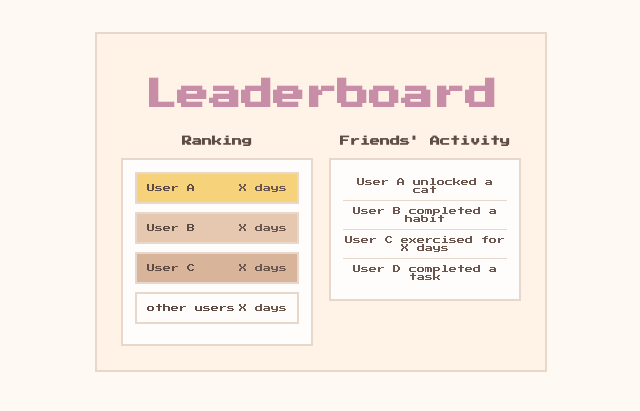
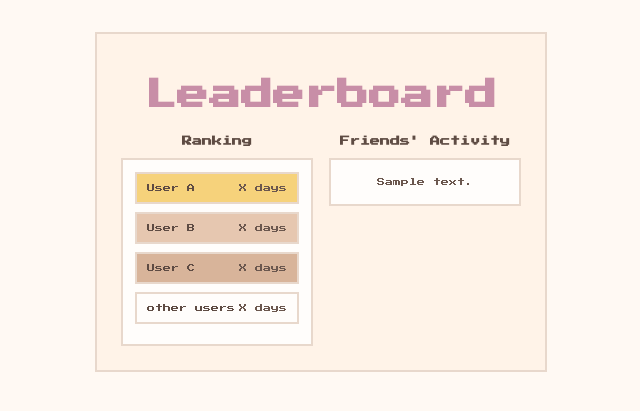
Before and after one commit to nehanair-04/CITS3403-Purrsist, a Flask app: template app/templates/Leaderboard_page.html in a window 1280 px wide. Shown: the top 411 px of the page, without its empty margins (319-959 px from the left). Run offline with Flask 3, Linux system fonts and the light colour scheme; the template is opened without the code that fills it: values that come from a table or form of the project are taken from there, others are empty; tables that the repository leaves empty hold one stand-in row (values such as "Sample post").

Commit message:
feat: add activity feed structure

```diff
--- a/app/routes.py
+++ b/app/routes.py
@@ -1,6 +1,6 @@
 from flask import render_template, request, redirect, url_for, jsonify
 from app import app, db
-from app.models import Habit, HabitCompletion, UserCat, Cat
+from app.models import Habit, HabitCompletion, UserCat, Cat, Activity
 
 @app.route("/profile/")
 def profile():
@@ -88,3 +88,17 @@ def profile():
         habit_summary=habit_summary,
         cat_collection=cat_collection
     )
+
+@app.route("/leaderboard/")
+def leaderboard():
+    activities = [
+        {"message": "User A completed Study"},
+        {"message": "User B unlocked Luna"},
+        {"message": "User C reached a 7-day streak"},
+        {"message": "User D completed Exercise"}
+    ]
+
+    return render_template(
+        "Leaderboard_page.html",
+        activities=activities
+    )
--- a/app/templates/Leaderboard_page.html
+++ b/app/templates/Leaderboard_page.html
@@ -43,10 +43,9 @@
             <div class="leaderboard-section">
                 <h2 class="leaderboard-title">Friends' Activity</h2>
                 <div class="activity-feed">
-                    <div class="activity-item">User A unlocked a cat</div>
-                    <div class="activity-item">User B completed a habit</div>
-                    <div class="activity-item">User C exercised for X days</div>
-                    <div class="activity-item">User D completed a task</div>
+                    {% for activity in activities %}
+                    <div class="activity-item">{{ activity.message }}</div>
+                    {% endfor %}
                 </div>
             </div>
         </div>
```
Also changed, not shown: app/models.py (+7 -0 lines).
